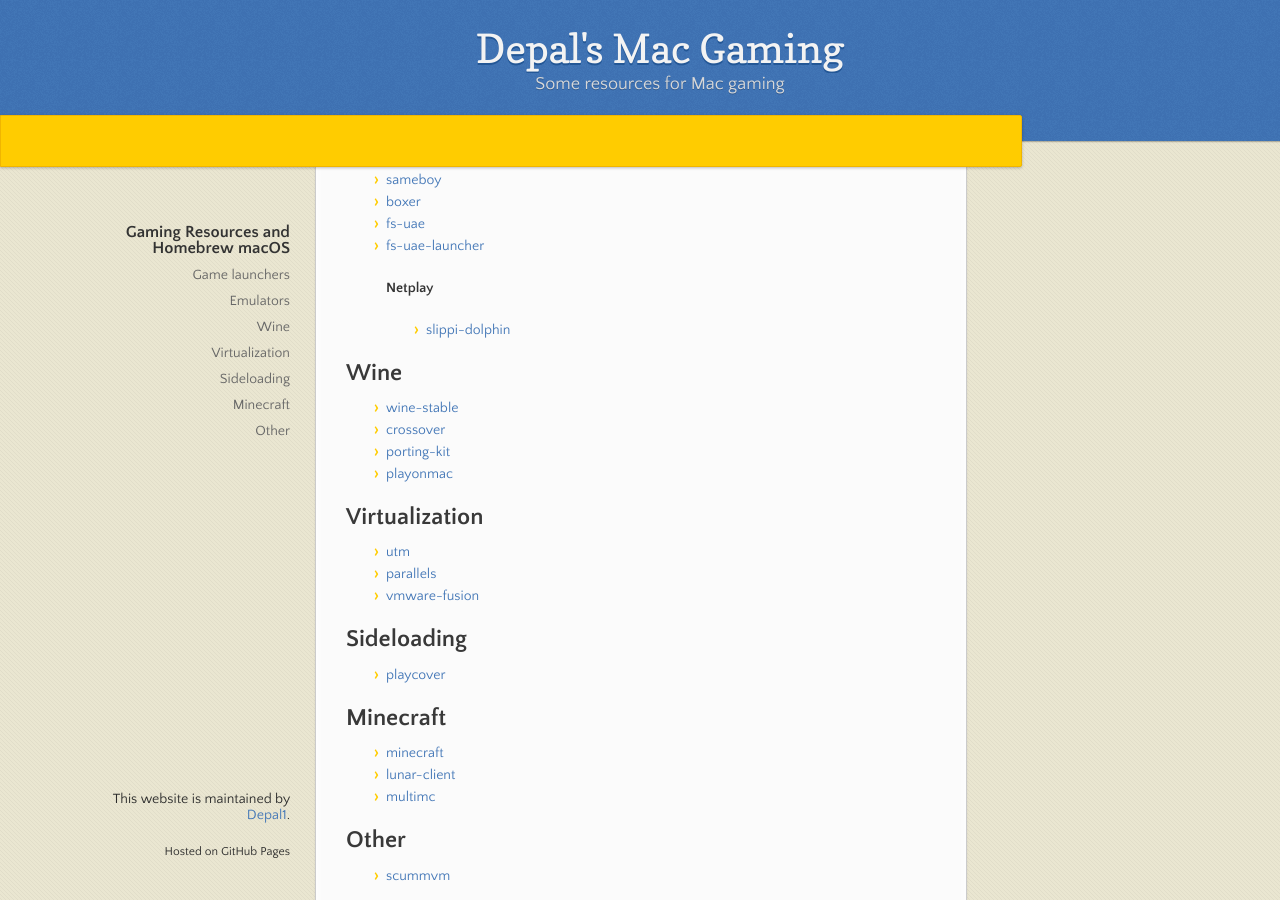
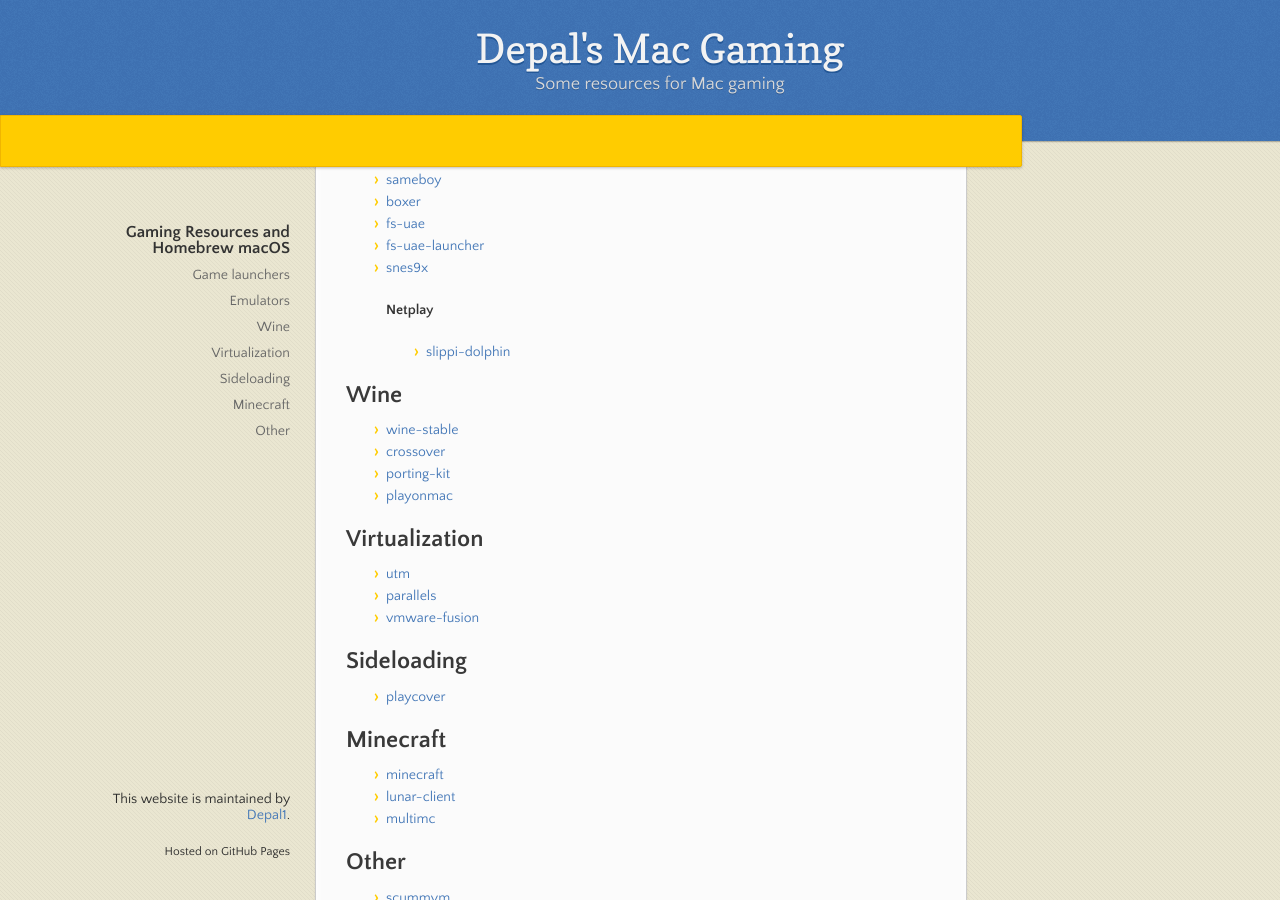
Before and after one commit to Depal1/mac-gaming, a Jekyll site: the page built from docs/game-brew-macOS.md, in a window 1280 px wide and 900 px high, scrolled down 816 px. Built offline with Jekyll 4.4.1, drawn with Linux system fonts in a browser that asks for light colours.

Commit message:
Update game-brew-macOS.md

```diff
--- a/docs/game-brew-macOS.md
+++ b/docs/game-brew-macOS.md
@@ -41,6 +41,7 @@
 * [boxer](https://formulae.brew.sh/cask/boxer#default)
 * [fs-uae](https://formulae.brew.sh/cask/fs-uae#default)
 * [fs-uae-launcher](https://formulae.brew.sh/cask/fs-uae-launcher#default)
+* [snes9x](https://formulae.brew.sh/cask/snes9x#default)
 
 	**Netplay**
 	* [slippi-dolphin](https://formulae.brew.sh/cask/slippi-dolphin#default)
```
